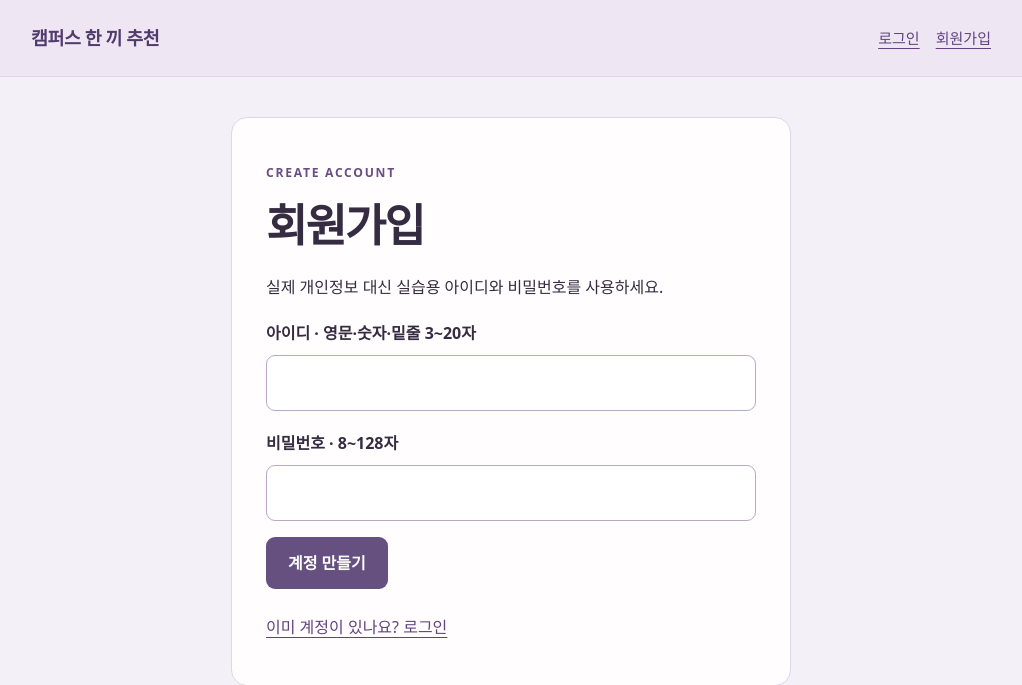
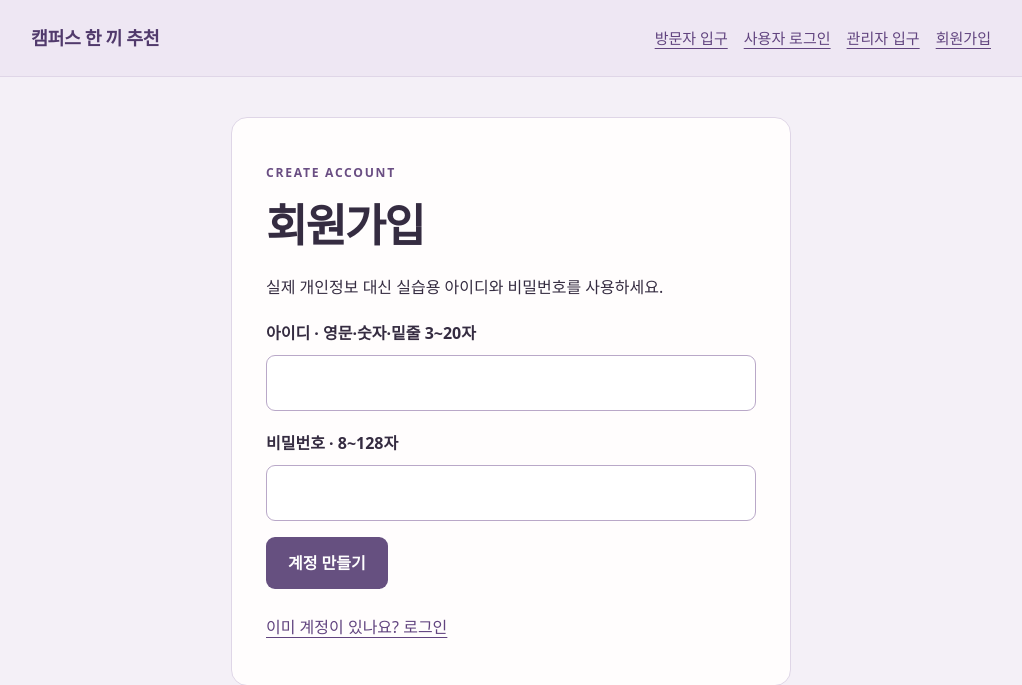
Before and after one commit to liangwanqi1016-dot/liangwanqi.github, a Flask app: page /register in a window 1280 px wide. Shown: the top 685 px of the page, without its empty margins (129-1151 px from the left). Run offline with Flask 3, Linux system fonts and the light colour scheme; parts of the project's set-up code (start-up, migrations or seed data) failed here and were passed over.

Commit message:
Separate visitor and administrator login channels

```diff
--- a/网页/week7/templates/base.html
+++ b/网页/week7/templates/base.html
@@ -19,7 +19,7 @@
             <button class="text-button" type="submit">로그아웃</button>
           </form>
         {% else %}
-          <a href="{{ url_for('login') }}">로그인</a>
+          <a href="{{ url_for('comments') }}">방문자 입구</a><a href="{{ url_for('login') }}">사용자 로그인</a><a href="{{ url_for('admin_login') }}">관리자 입구</a>
           <a href="{{ url_for('register') }}">회원가입</a>
         {% endif %}
       </nav>
```
